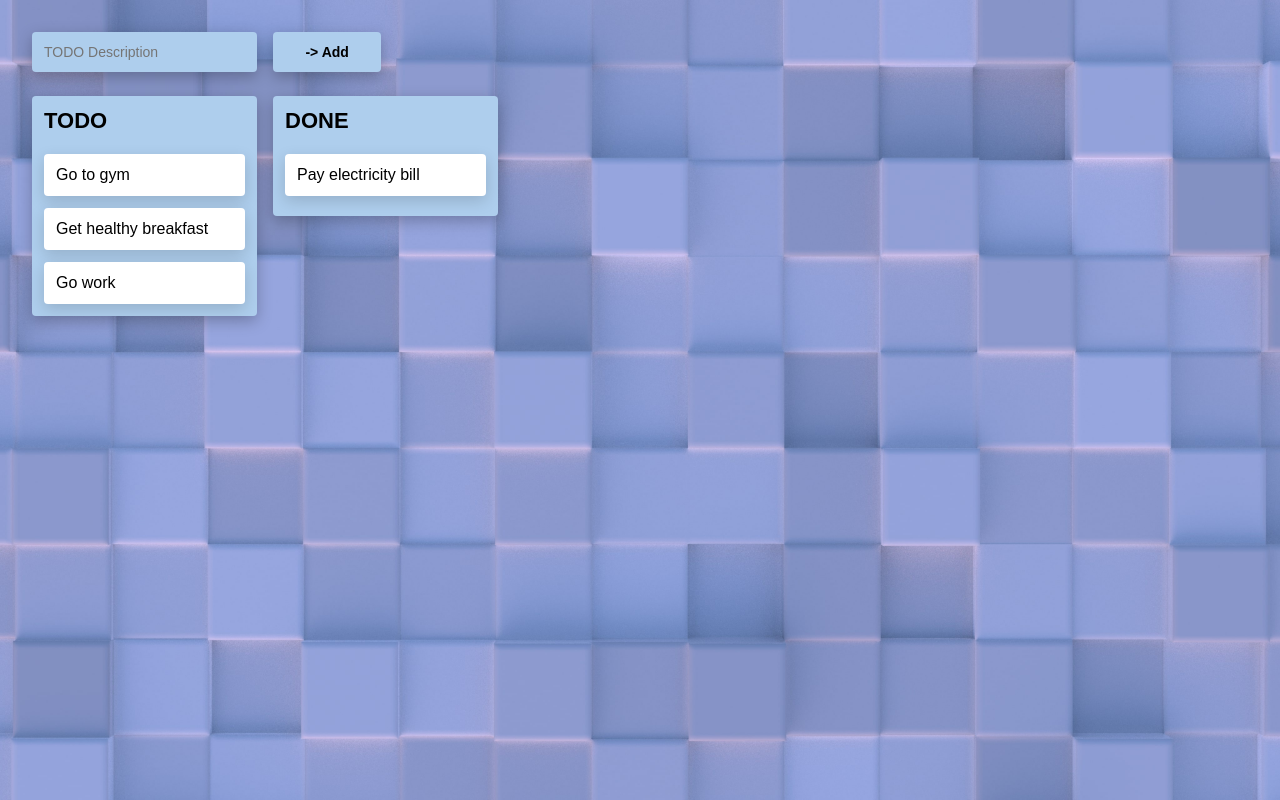
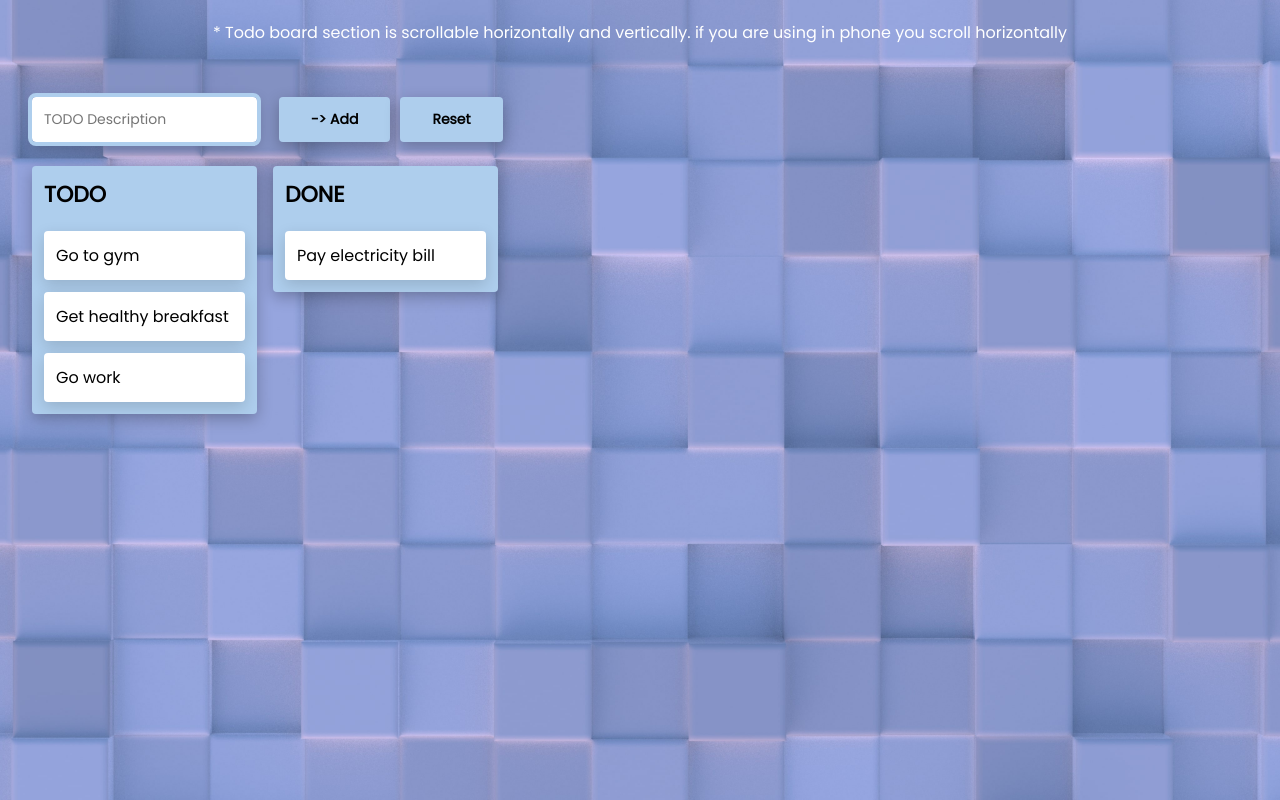
Before and after one commit to rahulrathore2110/Todo, a plain HTML site: page index.html in a window 1280 px wide. Drawn offline with Linux system fonts and the light colour scheme.

Commit message:
Added : Final Version

```diff
--- a/drag.js
+++ b/drag.js
@@ -1,5 +1,7 @@
 const draggables = document.querySelectorAll(".task");
 const droppables = document.querySelectorAll(".task-board");
+
+// crate dragable function for all task
 
 draggables.forEach((task) => {
   task.addEventListener("dragstart", () => {
@@ -9,6 +11,8 @@ draggables.forEach((task) => {
     task.classList.remove("is-dragging");
   });
 });
+
+// crate Dropabble function for all task
 
 droppables.forEach((zone) => {
   zone.addEventListener("dragover", (e) => {
@@ -25,6 +29,7 @@ droppables.forEach((zone) => {
   });
 });
 
+// crate Change the possition ine the section of particular task function for all task
 const insertAboveTask = (zone, mouseY) => {
   const els = zone.querySelectorAll(".task:not(.is-dragging)");
 
--- a/index.html
+++ b/index.html
@@ -5,19 +5,33 @@
     <meta http-equiv="X-UA-Compatible" content="IE=edge" />
     <meta name="viewport" content="width=device-width, initial-scale=1.0" />
     <title>Todo</title>
-
+    <!-- Links of other dependecy files -->
     <link rel="stylesheet" href="styles.css" />
     <script src="drag.js" defer></script>
     <script src="todo.js" defer></script>
+
+
   </head>
   <body>
+
+
+    <!-- outer board of the application -->
     <div class="board">
+        <p id="note">* Todo  board section is scrollable horizontally and vertically. if you are using in phone you scroll horizontally</p>
+        <!-- todo craaton form start fom here -->
       <form id="todo-form">
         <input type="text" placeholder="TODO Description" id="todo-input" />
         <button type="submit"> -> Add</button>
+        <button id="reset">Reset</button>
       </form>
 
+
+
+      <!-- showing all todos -->
       <div class="tasks">
+
+
+        <!-- todos to be doing -->
         <div class="task-board" id="todo-start">
           <h3 class="heading">TODO</h3>
 
@@ -25,7 +39,7 @@
           <p class="task" draggable="true">Get healthy breakfast</p>
           <p class="task" draggable="true">Go work</p>
         </div>
-
+        <!-- todos is done -->
         <div class="task-board">
           <h3 class="heading">DONE</h3>
 
@@ -37,3 +51,11 @@
     </div>
   </body>
 </html>
+<script>
+
+    // implement reset functionality
+    document.querySelector("#reset").addEventListener("click",resetDefault)
+    function resetDefault(){
+        window.location.reload()
+    }
+</script>
--- a/styles.css
+++ b/styles.css
@@ -1,17 +1,24 @@
+@import url("https://fonts.googleapis.com/css2?family=Comfortaa:wght@600;700&family=Poppins:ital,wght@0,400;1,500;1,600;1,700&display=swap");
+
 /* ---- RESET/BASIC STYLING ---- */
 * {
   padding: 0;
   margin: 0;
   box-sizing: border-box;
-  font-family: sans-serif;
-
-
+  font-family: "Comfortaa", cursive;
+  font-family: "Poppins", sans-serif;
 }
 
 *::-webkit-scrollbar {
   display: none;
 }
 
+#note {
+  color: white;
+  width: 90%;
+  margin: 20px auto;
+  text-align: center;
+}
 .board {
   width: 100%;
   height: 100vh;
@@ -25,6 +32,10 @@
 /* ---- FORM ---- */
 #todo-form {
   padding: 32px 32px 0;
+
+  display: flex;
+  gap: 20px 10px;
+  flex-wrap: wrap;
 }
 
 #todo-form input {
@@ -36,10 +47,9 @@
   border: none;
 
   box-shadow: 0px 5px 15px rgba(0, 0, 0, 0.25);
-  background: #aeceed;
 
   font-size: 14px;
-  outline: none;
+  outline: 4px solid#aeceed;
 }
 
 #todo-form button {
@@ -90,6 +100,11 @@
   min-height: 120px;
 
   flex-shrink: 0;
+  transition: all 0.5s ease-out;
+}
+
+#todo-start {
+  transition: all 0.5s ease-out;
 }
 
 .task {
@@ -102,11 +117,12 @@
 
   font-size: 16px;
   cursor: move;
+  transition: all 0.5s ease-out;
 }
 
 .is-dragging {
   scale: 1.05;
   box-shadow: 0px 5px 15px rgba(0, 0, 0, 0.25);
   background: #aeceed;
-  color: white;
+  color: rgb(101, 47, 133);
 }
--- a/todo.js
+++ b/todo.js
@@ -1,6 +1,10 @@
+// get the element from the index file
+
 const form = document.getElementById("todo-form");
 const input = document.getElementById("todo-input");
-const todoLane = document.getElementById("todo-start");
+const todoStart = document.getElementById("todo-start");
+
+// Set event listneer to save the todos
 
 form.addEventListener("submit", (e) => {
   e.preventDefault();
@@ -8,10 +12,14 @@ form.addEventListener("submit", (e) => {
 
   if (!value) return;
 
+  // crate new task
+
   const newTask = document.createElement("p");
   newTask.classList.add("task");
   newTask.setAttribute("draggable", "true");
   newTask.innerText = value;
+
+  //  set a draggable event to the task
 
   newTask.addEventListener("dragstart", () => {
     newTask.classList.add("is-dragging");
@@ -21,7 +29,8 @@ form.addEventListener("submit", (e) => {
     newTask.classList.remove("is-dragging");
   });
 
-  todoLane.appendChild(newTask);
+    // appent the task to the todo-start
+  todoStart.appendChild(newTask);
 
   input.value = "";
 });
```
